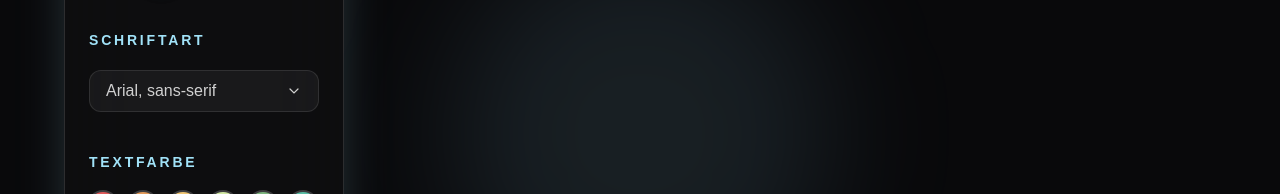
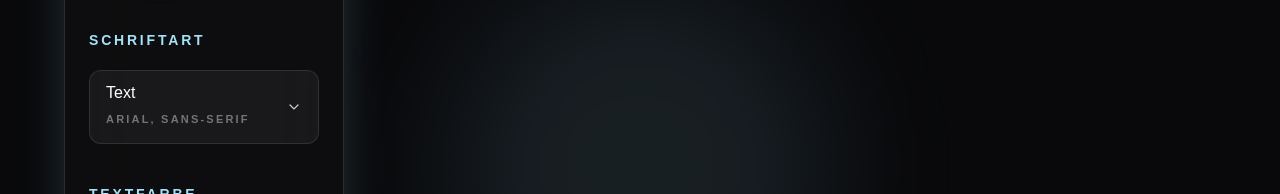
Before and after one commit to Niclassslua/banny, a Next.js app: page /creator in a window 1280 px wide. Shown: the part 1391-1585 px from the top of the page. Built offline with nearby package versions, Linux system fonts and the light colour scheme.

Commit message:
Add preview text to font dropdown options

```diff
--- a/src/app/creator/page.tsx
+++ b/src/app/creator/page.tsx
@@ -471,6 +471,7 @@ const CreatorPage = () => {
                                 noWrap={textStyles.noWrap}
                                 toggleNoWrap={toggleNoWrap}
                                 textStyles={textStyles}
+                                previewText={textContent}
                             />
                         </div>
 
--- a/src/components/Sidebar/Sidebar.tsx
+++ b/src/components/Sidebar/Sidebar.tsx
@@ -14,6 +14,7 @@ interface SidebarProps {
     noWrap: boolean;
     toggleNoWrap: () => void;
     textStyles: TextStyles;
+    previewText: string;
 }
 
 const Sidebar: React.FC<SidebarProps> = ({
@@ -26,6 +27,7 @@ const Sidebar: React.FC<SidebarProps> = ({
                                              noWrap,
                                              toggleNoWrap,
                                              textStyles,
+                                             previewText,
                                          }) => {
     return (
         <aside
@@ -42,6 +44,7 @@ const Sidebar: React.FC<SidebarProps> = ({
                 noWrap={noWrap}
                 toggleNoWrap={toggleNoWrap}
                 textStyles={textStyles}
+                previewText={previewText}
             />
         </aside>
     );
--- a/src/components/molecules/FontDropdown.tsx
+++ b/src/components/molecules/FontDropdown.tsx
@@ -7,12 +7,14 @@ interface FontDropdownProps {
     fonts: FontOption[];
     selectedFontFamily: string;
     onFontChange: (font: string) => void;
+    previewText: string;
 }
 
 export const FontDropdown: React.FC<FontDropdownProps> = ({
                                                               fonts,
                                                               selectedFontFamily,
                                                               onFontChange,
+                                                              previewText,
                                                           }) => {
     const [isOpen, setIsOpen] = useState(false);
     const wrapperRef = useRef<HTMLDivElement>(null);
@@ -63,18 +65,32 @@ export const FontDropdown: React.FC<FontDropdownProps> = ({
         };
     }, [isOpen]);
 
+    const selectedFont = useMemo(
+        () => fonts.find((font) => font.style === selectedFontFamily),
+        [fonts, selectedFontFamily]
+    );
+
+    const previewLabel = previewText.trim() || "Schriftzug";
+
     return (
         <div className="relative" ref={wrapperRef}>
             {/* Trigger‑Button */}
             <button
                 type="button"
-                className="flex w-full items-center justify-between rounded-xl border border-white/10 bg-white/5 px-4 py-2 text-left text-base text-white/80 transition hover:border-[#A1E2F8]/40 hover:text-white"
+                className="flex w-full items-center justify-between rounded-xl border border-white/10 bg-white/5 px-4 py-3 text-left text-base text-white/80 transition hover:border-[#A1E2F8]/40 hover:text-white"
                 onClick={() => setIsOpen((prev) => !prev)}
-                style={{ fontFamily: selectedFontFamily }}
             >
-                <span>
-                    {fonts.find((font) => font.style === selectedFontFamily)?.name || selectedFontFamily || "Schrift auswählen"}
-                </span>
+                <div className="flex flex-col gap-1">
+                    <span
+                        className={`${selectedFont?.className ?? ""} text-base leading-tight text-white`}
+                        style={{ fontFamily: selectedFontFamily || undefined }}
+                    >
+                        {previewLabel}
+                    </span>
+                    <span className="text-[11px] font-semibold uppercase tracking-[0.2em] text-white/40">
+                        {selectedFont?.name || selectedFontFamily || "Schrift auswählen"}
+                    </span>
+                </div>
                 <svg
                     className={`h-4 w-4 transition-transform ${isOpen ? "rotate-180" : ""}`}
                     viewBox="0 0 20 20"
@@ -98,13 +114,26 @@ export const FontDropdown: React.FC<FontDropdownProps> = ({
                             {group.fonts.map((font) => (
                                 <div
                                     key={font.name}
-                                    className={`cursor-pointer rounded-lg px-3 py-2 text-base text-white/80 transition hover:bg-white/10 hover:text-white ${font.className}`}
+                                    className={`cursor-pointer rounded-lg px-3 py-2 text-white/80 transition hover:bg-white/10 hover:text-white ${
+                                        font.style === selectedFontFamily ? "bg-white/10 text-white" : ""
+                                    }`}
+                                    role="option"
+                                    aria-selected={font.style === selectedFontFamily}
+                                    title={font.name}
                                     onClick={() => {
                                         onFontChange(font.style); // gibt die CSS‑font-family zurück
                                         setIsOpen(false);
                                     }}
                                 >
-                                    {font.name}
+                                    <p
+                                        className={`${font.className} text-base leading-tight text-white`}
+                                        style={{ fontFamily: font.style }}
+                                    >
+                                        {previewLabel}
+                                    </p>
+                                    <p className="mt-1 text-[11px] font-medium uppercase tracking-[0.2em] text-white/40">
+                                        {font.name}
+                                    </p>
                                 </div>
                             ))}
                         </div>
--- a/src/components/organisms/FontControls.tsx
+++ b/src/components/organisms/FontControls.tsx
@@ -29,6 +29,7 @@ interface FontControlsProps {
     noWrap: boolean;
     toggleNoWrap: () => void;
     textStyles: TextStyles;
+    previewText: string;
 }
 
 // ───────────────────────────────────────── component
@@ -42,6 +43,7 @@ const FontControls: React.FC<FontControlsProps> = ({
     noWrap,
     toggleNoWrap,
     textStyles,
+    previewText,
 }) => {
     const [selectedFontSize, setSelectedFontSize] = useState(currentFontSize);
     const [selectedFont, setSelectedFont] = useState(textStyles.fontFamily);
@@ -135,7 +137,12 @@ const FontControls: React.FC<FontControlsProps> = ({
 
             {/* Font‑Family */}
             <Section title="Schriftart">
-                <FontDropdown fonts={FONTS} selectedFontFamily={selectedFont} onFontChange={setFont} />
+                <FontDropdown
+                    fonts={FONTS}
+                    selectedFontFamily={selectedFont}
+                    onFontChange={setFont}
+                    previewText={previewText}
+                />
             </Section>
 
             {/* Farbe */}
```
